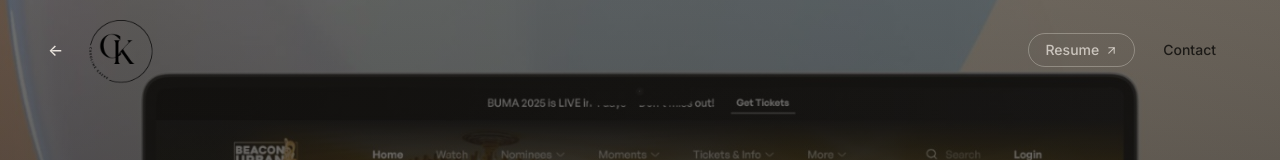
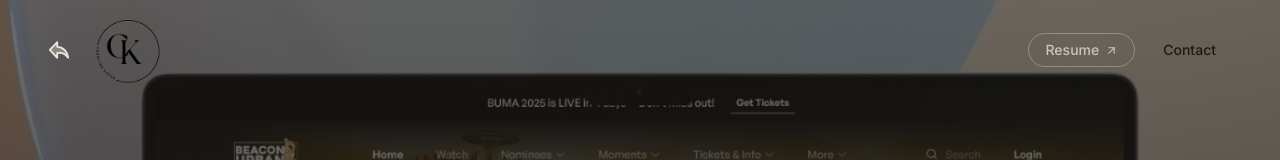
Before and after one commit to CodeWithFin/carol-kaeke-portfolio, a React (Vite) app: page /case-study/buma-awards in a window 1280 px wide. Shown: the top 160 px of the page. Built offline with nearby package versions, Linux system fonts and the light colour scheme.

Commit message:
Replace back arrows with a custom back icon.
Co-authored-by: Cursor <cursoragent@cursor.com>

```diff
--- /dev/null
+++ b/src/app/components/BackIcon.tsx
@@ -0,0 +1,32 @@
+import { useId } from "react";
+
+export function BackIcon({ className, size = "1em" }: { className?: string; size?: number | string }) {
+  const maskId = useId().replace(/:/g, "");
+
+  return (
+    <svg
+      xmlns="http://www.w3.org/2000/svg"
+      width={size}
+      height={size}
+      viewBox="0 0 48 48"
+      className={className}
+      aria-hidden="true"
+    >
+      <path d="M0 0h48v48H0z" fill="none" />
+      <defs>
+        <mask id={maskId}>
+          <path
+            fill="#555"
+            fillRule="evenodd"
+            stroke="#fff"
+            strokeLinejoin="round"
+            strokeWidth="4"
+            d="M44 40.836q-7.34-8.96-13.036-10.168t-10.846-.365V41L4 23.545L20.118 7v10.167q9.523.075 16.192 6.833q6.668 6.758 7.69 16.836Z"
+            clipRule="evenodd"
+          />
+        </mask>
+      </defs>
+      <path fill="currentColor" d="M0 0h48v48H0z" mask={`url(#${maskId})`} />
+    </svg>
+  );
+}
--- a/src/app/components/Nav.tsx
+++ b/src/app/components/Nav.tsx
@@ -3,6 +3,7 @@ import { ArrowUpRight, Menu, X } from "lucide-react";
 import { useScrollY } from "../lib/shared";
 import resumePDF from "../../imports/Caroline_Kaeke-Resume-UI_UX.docx.pdf?url";
 import ckLogo from "../../../assets/logo/carol.png";
+import { BackIcon } from "./BackIcon";
 
 const NAV_LINKS = [
   { label: "About", href: "#about" },
@@ -60,7 +61,7 @@ export function Nav({
               style={{ color: ink ?? "var(--foreground)" }}
               aria-label="Back to portfolio"
             >
-              <span className="text-base">←</span>
+              <BackIcon size={22} />
               {logo}
             </button>
           ) : (
@@ -145,10 +146,10 @@ export function Nav({
           {variant === "case-study" && (
             <button
               onClick={() => { setMenuOpen(false); onBack?.(); }}
-              className="text-left text-3xl font-medium text-foreground"
+              className="text-left text-3xl font-medium text-foreground flex items-center gap-3"
               style={{ fontFamily: "'Fraunces', serif" }}
             >
-              ← Back to portfolio
+              <BackIcon size={28} /> Back to portfolio
             </button>
           )}
           <div className="flex flex-col gap-4 mt-4">
--- a/src/app/pages/BelongCaseStudy.tsx
+++ b/src/app/pages/BelongCaseStudy.tsx
@@ -1,5 +1,5 @@
 import { useNavigate } from "react-router";
-import { ArrowLeft } from "lucide-react";
+import { BackIcon } from "../components/BackIcon";
 import { FadeUp } from "../lib/shared";
 import { Nav } from "../components/Nav";
 import { Footer } from "../components/Footer";
@@ -345,7 +345,7 @@ export default function BelongCaseStudy() {
             className="inline-flex items-center gap-2 text-sm font-medium text-foreground/60 hover:text-foreground transition-colors group"
             style={{ fontFamily: "'Inter', sans-serif" }}
           >
-            <ArrowLeft size={14} className="group-hover:-translate-x-1 transition-transform" />
+            <BackIcon size={14} className="group-hover:-translate-x-1 transition-transform" />
             Back to all work
           </button>
         </FadeUp>
--- a/src/app/pages/BumaCaseStudy.tsx
+++ b/src/app/pages/BumaCaseStudy.tsx
@@ -1,5 +1,5 @@
 import { useNavigate } from "react-router";
-import { ArrowLeft } from "lucide-react";
+import { BackIcon } from "../components/BackIcon";
 import { FadeUp } from "../lib/shared";
 import { Nav } from "../components/Nav";
 import { Footer } from "../components/Footer";
@@ -315,7 +315,7 @@ export default function BumaCaseStudy() {
             className="inline-flex items-center gap-2 text-sm font-medium text-foreground/60 hover:text-foreground transition-colors group"
             style={{ fontFamily: "'Inter', sans-serif" }}
           >
-            <ArrowLeft size={14} className="group-hover:-translate-x-1 transition-transform" />
+            <BackIcon size={14} className="group-hover:-translate-x-1 transition-transform" />
             Back to all work
           </button>
         </FadeUp>
--- a/src/app/pages/SkootGasCaseStudy.tsx
+++ b/src/app/pages/SkootGasCaseStudy.tsx
@@ -1,5 +1,5 @@
 import { useNavigate } from "react-router";
-import { ArrowLeft } from "lucide-react";
+import { BackIcon } from "../components/BackIcon";
 import { FadeUp } from "../lib/shared";
 import { Nav } from "../components/Nav";
 import { Footer } from "../components/Footer";
@@ -344,7 +344,7 @@ export default function SkootGasCaseStudy() {
             className="inline-flex items-center gap-2 text-sm font-medium text-foreground/60 hover:text-foreground transition-colors group"
             style={{ fontFamily: "'Inter', sans-serif" }}
           >
-            <ArrowLeft size={14} className="group-hover:-translate-x-1 transition-transform" />
+            <BackIcon size={14} className="group-hover:-translate-x-1 transition-transform" />
             Back to all work
           </button>
         </FadeUp>
--- a/src/app/pages/SkootRideCaseStudy.tsx
+++ b/src/app/pages/SkootRideCaseStudy.tsx
@@ -1,5 +1,5 @@
 import { useNavigate } from "react-router";
-import { ArrowLeft } from "lucide-react";
+import { BackIcon } from "../components/BackIcon";
 import { FadeUp } from "../lib/shared";
 import { Nav } from "../components/Nav";
 import { Footer } from "../components/Footer";
@@ -352,7 +352,7 @@ export default function SkootRideCaseStudy() {
             className="inline-flex items-center gap-2 text-sm font-medium text-foreground/60 hover:text-foreground transition-colors group"
             style={{ fontFamily: "'Inter', sans-serif" }}
           >
-            <ArrowLeft size={14} className="group-hover:-translate-x-1 transition-transform" />
+            <BackIcon size={14} className="group-hover:-translate-x-1 transition-transform" />
             Back to all work
           </button>
         </FadeUp>
```
